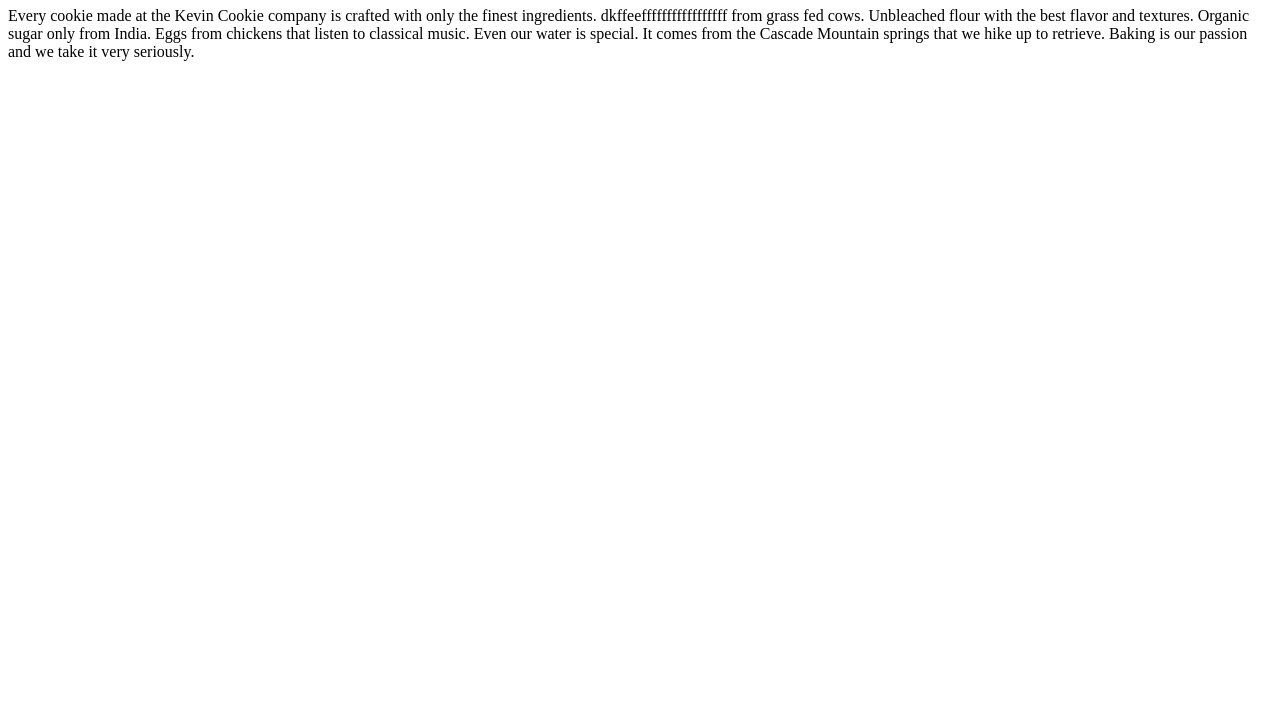
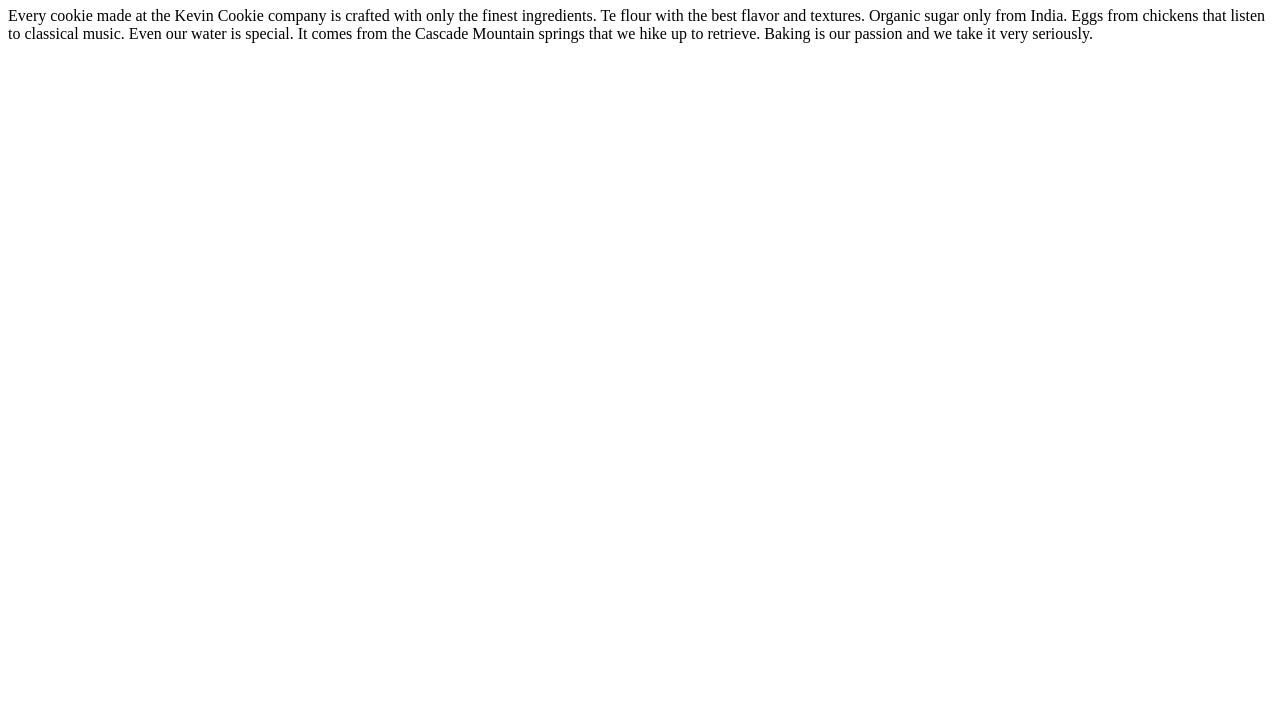
Before and after one commit to cdrt15/test, a plain HTML site: page index.htm in a window 1280 px wide. Shown: the part 73-800 px from the top of the page. Drawn offline with Linux system fonts and the light colour scheme.

Commit message:
update index text

```diff
--- a/index.htm
+++ b/index.htm
@@ -3,7 +3,7 @@
 <body>
 
 <h1>Deliciousness in every bite!</h1>
-<p>Every cookie made at the Kevin Cookie company is crafted with only the finest ingredients. dkffeefffffffffffffffff from grass fed cows. Unbleached flour with the best flavor and textures. Organic sugar only from India. Eggs from chickens that listen to classical music. Even our water is special. It comes from the Cascade Mountain springs that we hike up to retrieve. Baking is our passion and we take it very seriously.</p>
+<p>Every cookie made at the Kevin Cookie company is crafted with only the finest ingredients. Te flour with the best flavor and textures. Organic sugar only from India. Eggs from chickens that listen to classical music. Even our water is special. It comes from the Cascade Mountain springs that we hike up to retrieve. Baking is our passion and we take it very seriously.</p>
 
 </body>
 </html>
```
